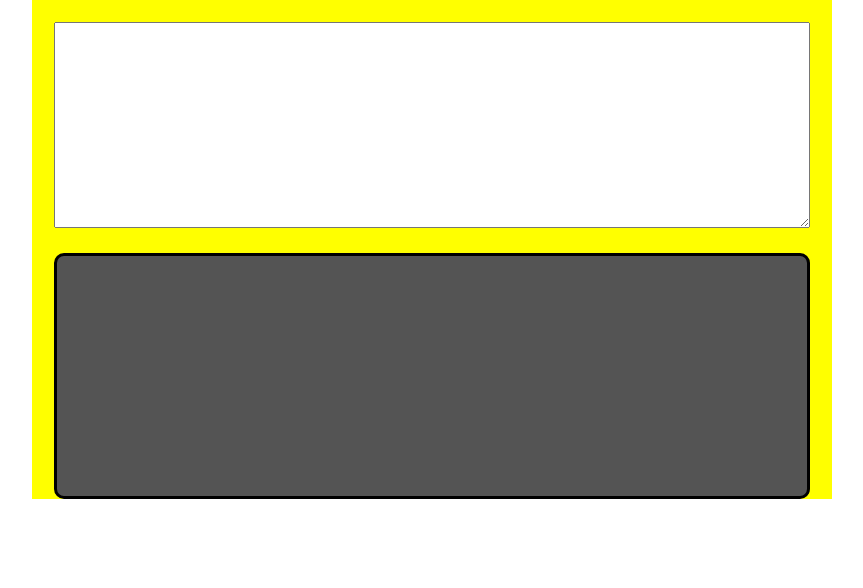
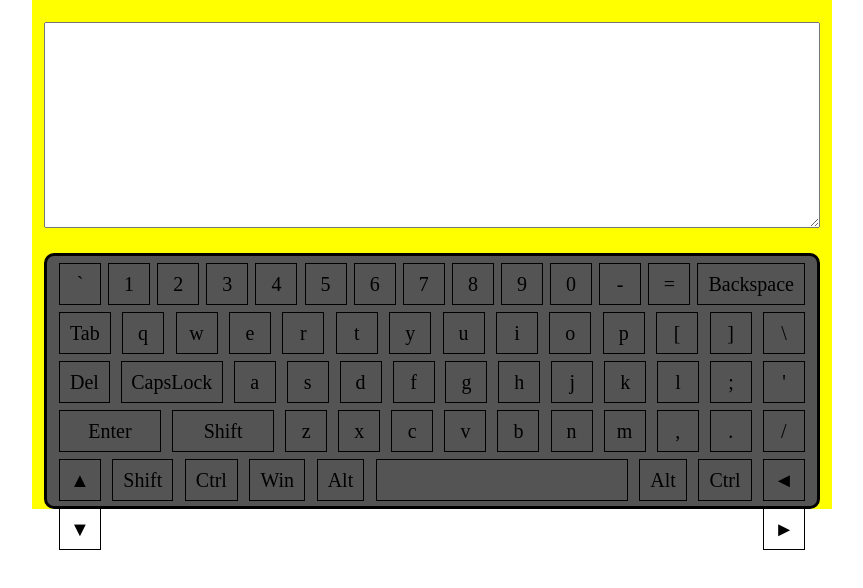
Before and after one commit to AliaksandraD/virtual-keyboard, a plain HTML site: page index.html in a window 1280 px wide. Shown: the part 50-638 px from the top of the page, without its empty margins (208-1071 px from the left). Drawn offline with Linux system fonts and the light colour scheme.

Commit message:
feat: add keyboard key

```diff
--- a/keyboard.js
+++ b/keyboard.js
@@ -1,8 +1,11 @@
 const keyBoardElement = [96, 49, 50, 51, 52, 53, 54, 55, 56, 57, 48, 45, 61, 8,
-     9, 113, 119, 101, 114, 116, 121, 117, 105, 111, 112, 91, 93, 92,
-     20, 97, 115, 100, 102, 103, 104, 106, 107, 108, 59, 39, 13,
-     16, 122, 120, 99, 118, 98, 110, 109, 44, 46, 47, 16,38,
-     17, 91, 18, 32, 18, 17, 37, 40, 39];
+    9, 113, 119, 101, 114, 116, 121, 117, 105, 111, 112, 91, 93, 92, 46,
+    20, 97, 115, 100, 102, 103, 104, 106, 107, 108, 59, 39, 13,
+    16, 122, 120, 99, 118, 98, 110, 109, 44, 46, 47, 38, 16,
+    17, 91, 18, 32, 18, 17, 37, 40, 39];
+
+console.log(keyBoardElement.length);
+
 let body = document.body;
 body.className = "container";
 
@@ -18,6 +21,64 @@ let textArea = document.createElement("textarea");
 textArea.className = "textarea-cont";
 content.appendChild(textArea)
 
+let keyBoardCont = document.createElement("div");
+keyBoardCont.className = "keyboard";
+content.appendChild(keyBoardCont)
+
 let keyBoard = document.createElement("div");
-keyBoard.className = "keyboard";
-content.appendChild(keyBoard)
+keyBoard.className = "keyboard__key-cont";
+keyBoardCont.appendChild(keyBoard)
+
+
+let x =[]
+document.onkeypress = function (e) {
+    x.push(e.charCode);
+    console.log(x);
+}
+
+function getElentsKeyboard () {
+let show = '';
+for (let i = 0; i<=keyBoardElement.length;i++){
+    if (i === 13){
+        show += '<div class = "keyboard__key__type-1 new-row">Backspace</div>'
+    }else if (i === 14) {
+        show += '<div class = "keyboard__key__type-1 new-row">Tab</div>'
+    } else if (i === 28){
+        show +='<div class = "keyboard__key__type-1 new-row">Del</div>'
+    }else if(i===29){
+        show +='<div class = "keyboard__key__type-2 new-row">CapsLock</div>'
+    }else if(i===41){
+        show +='<div class = "keyboard__key__type-2 new-row">Enter</div>'
+    }else if(i===53){
+        show +='<div class = "keyboard__key__type-1 new-row">&#9650;</div>'
+    }
+    else if(i===42){
+        show +='<div class = "keyboard__key__type-2 new-row">Shift</div>'
+    }else if(i===54){
+        show +='<div class = "keyboard__key__type-1 new-row">Shift</div>'
+    } else if(i===55 || i===60){
+        show +='<div class = "keyboard__key__type-1 new-row">Ctrl</div>'
+    }else if(i===56){
+        show +='<div class = "keyboard__key__type-1 new-row">Win</div>'
+    }else if(i===57 || i===59){
+        show +='<div class = "keyboard__key__type-1 new-row">Alt</div>'
+    }else if(i===58){
+        show +='<div class = "keyboard__key__type-3 new-row"></div>'
+    }
+    else if(i===61){
+        show +='<div class = "keyboard__key__type-1 new-row">&#9668;</div>'
+    }
+    else if(i===62){
+        show +='<div class = "keyboard__key__type-1 new-row">&#9660;</div>'
+    }else if(i===63){
+        show +='<div class = "keyboard__key__type-1 new-row">	&#9658;</div>'
+    }else if (i===64){
+        show.display = 'none'
+    }else {
+        show += '<div class = "keyboard__key">'+String.fromCharCode(keyBoardElement[i])+'</div>';
+    }
+
+}
+keyBoard.innerHTML = show;
+}
+getElentsKeyboard ()
--- a/style.css
+++ b/style.css
@@ -17,27 +17,85 @@ h1 {
 }
 .textarea-cont{
     display: block;
-    width: 750px;
+    width: 770px;
     height: 200px;
     /* margin: 10px auto 0; */
-    font-size: 20px;
-    color: #000000;
+
 }
 
 .keyboard{
+    width: 770px;
+    height: 250px;
+    display: flex;
+    align-items: center;
+    justify-content: center;
+    border: #000000 solid 3px;
+    border-radius: 10px;
+    background: #545454;
+
+}
+.keyboard__key-cont {
     width: 750px;
     height: 240px;
     display: flex;
     flex-wrap: wrap;
+    align-items: center;
+    justify-content: center;
     justify-content: space-between;
-    /* gap: 5px; */
-    border: #000000 solid 3px;
-    border-radius: 10px;
-    background: #545454;
+    gap: 3px 3px;
+
+    font-size: 20px;
+  color: #000000;
+    text-align: center;
+
+
 }
-.key {
+.keyboard__key {
     width: 40px;
     height: 40px;
     margin: 2px;
     border: #000000 solid 1px;
+    display: flex;
+    align-items: center;
+    justify-content: center;
+    /* font-size: 20px;
+    color: #000000;
+    text-align: center; */
 }
+
+.keyboard__key__type-1 {
+    width: auto;
+    height: 40px;
+    margin: 2px;
+    border: #000000 solid 1px;
+    padding: 0 10px;
+    display: flex;
+    align-items: center;
+    justify-content: center;
+    /* font-size: 20px;
+  color: #000000;
+    text-align: center; */
+}
+.keyboard__key__type-2 {
+    width: 100px;
+    height: 40px;
+    margin: 2px;
+    border: #000000 solid 1px;
+    /* padding: 0 40px; */
+    display: flex;
+    align-items: center;
+    justify-content: center;
+
+}
+
+.keyboard__key__type-3 {
+    width: 250px;
+    height: 40px;
+    margin: 2px;
+    border: #000000 solid 1px;
+    /* padding: 0 40px; */
+    /* display: flex;
+    align-items: center;
+    justify-content: center; */
+
+}
```
